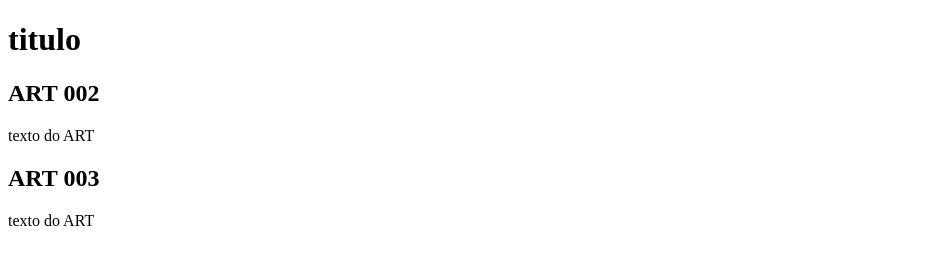
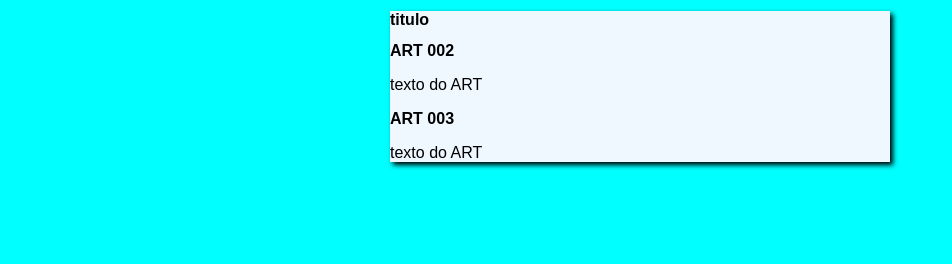
Before and after one commit to Reginaldo1505/projetinho, a plain HTML site: page index.html in a window 1280 px wide. Shown: the whole page, without its empty margins (0-952 px from the left). Drawn offline with Linux system fonts and the light colour scheme.

Commit message:
iniciei dising

```diff
--- /dev/null
+++ b/estilo/style.css
@@ -0,0 +1,13 @@
+*{
+    font-family: Arial, Helvetica, sans-serif;
+    font-size: 16px;
+}
+body{
+    background-color: aqua;
+}
+main{
+    background-color: aliceblue;
+    width: 500px;
+    margin:auto;
+    box-shadow: 3px 3px 5px black;
+}
--- a/index.html
+++ b/index.html
@@ -5,6 +5,7 @@
     <meta http-equiv="X-UA-Compatible" content="IE=edge">
     <meta name="viewport" content="width=device-width, initial-scale=1.0">
     <title>site novo</title>
+    <link rel="stylesheet" href="estilo/style.css">
 </head>
 <body>
     <main>
```
